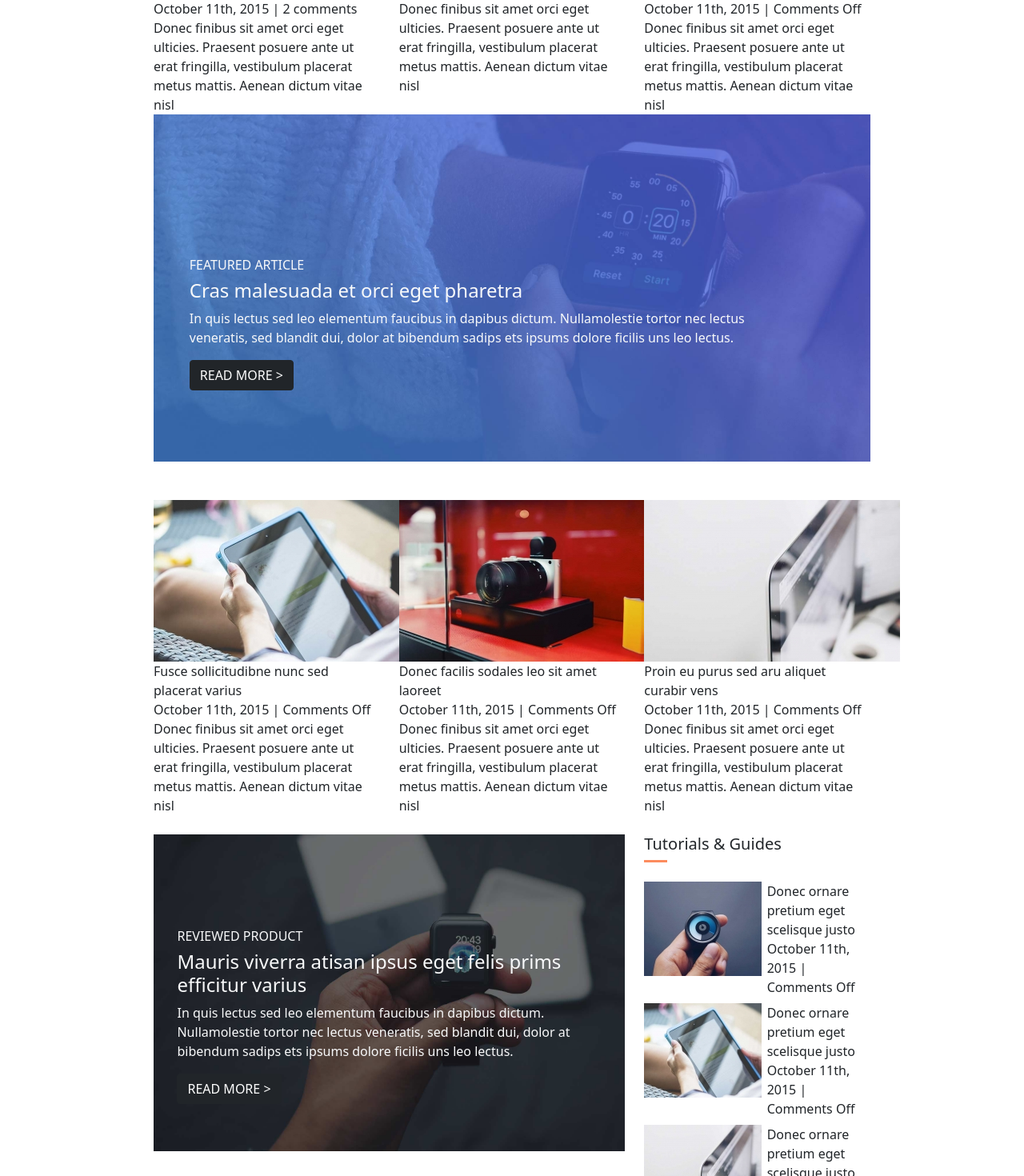
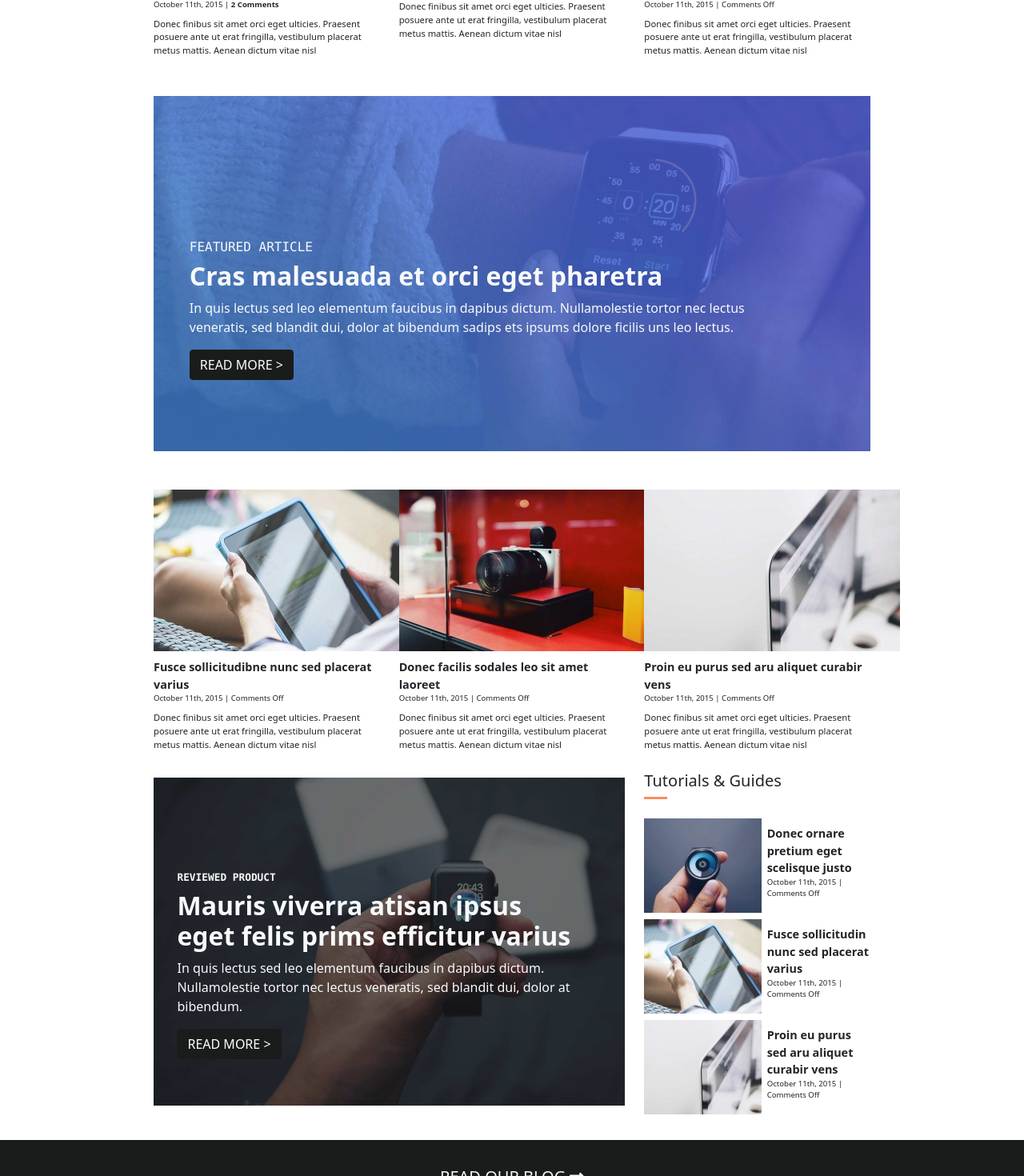
Before and after one commit to Gtp87/proj-html-vuejs, a Vue app: page / in a window 1280 px wide. Shown: the part 1303-2773 px from the top of the page at 80% size. Built offline with nearby package versions, Linux system fonts and the light colour scheme.

Commit message:
fix main fonts, start footer

```diff
--- a/src/assets/scss/partials/_variables.scss
+++ b/src/assets/scss/partials/_variables.scss
@@ -1,5 +1,6 @@
 $fontFamily: 'Montserrat', 'Open Sans', 'Roboto', sans-serif;
-$headerBgColor: #27aabe;
+$headerBgColor: #74def4;
 $silverChalice: #f2f2f2;
 $colorSalmon: #fc8c5e;
 $colorWhite: #ffffff;
+$sharkBlack: #1a1b1b;
--- a/src/components/Header.vue
+++ b/src/components/Header.vue
@@ -1,7 +1,7 @@
 <template>
 <header>
     <div class="container-70">
-        <div class="row nav-menu">
+        <div class="row">
             <div class="col-12 d-flex justify-content-between">
                 <div class="logo">
                     <img src="../assets/img/logo.png" alt="logo">
@@ -54,13 +54,14 @@ header {
     color: white;
     background-color: $headerBgColor;
     .logo {
-        padding: 0.6em;
+    padding: 0.6em;
     }
     li {
         display: inline-block;
         margin: 0 1em;
         cursor: pointer;
     }
+
     .jumbo-container-top {
         background-image: url(../assets/img/home_slider_bg.jpg);
         background-position: center;
--- a/src/components/Main.vue
+++ b/src/components/Main.vue
@@ -12,9 +12,9 @@
                 <div class="img-container">
                     <img src="../assets/img/post_feat_img_25-320x202.jpg" alt="">
                 </div>
-                <div class="news-text">
+                <div class="news-article">
                     <div class="news-title">Morbi vitae dui euismod vulputate sollicitudin</div>
-                    <div class="news-date">October 11th, 2015 | 2 comments</div>
+                    <div class="news-date">October 11th, 2015 |<span class="fw-bold"> 2 Comments</span></div>
                     <div class="news-text">Donec finibus sit amet orci eget ulticies. Praesent posuere ante ut erat fringilla, vestibulum placerat metus mattis. Aenean dictum vitae nisl</div>
                 </div>
             </div>
@@ -22,7 +22,7 @@
                 <div class="img-container">
                     <img src="../assets/img/post_feat_img_24-320x202.jpg" alt="">
                 </div>
-                <div class="news-text">
+                <div class="news-article">
                     <div class="news-title">Vivamus pellenteque, felis quis varius</div>
                     <div class="news-date">October 11th, 2015 | Comments Off</div>
                     <div class="news-text">Donec finibus sit amet orci eget ulticies. Praesent posuere ante ut erat fringilla, vestibulum placerat metus mattis. Aenean dictum vitae nisl</div>
@@ -32,17 +32,17 @@
                 <div class="img-container">
                     <img src="../assets/img/post_feat_img_23-320x202.jpg" alt="">
                 </div>
-                <div class="news-text">
+                <div class="news-article">
                     <div class="news-title">Donec ornare pretium eget scelisque justo</div>
                     <div class="news-date">October 11th, 2015 | Comments Off</div>
                     <div class="news-text">Donec finibus sit amet orci eget ulticies. Praesent posuere ante ut erat fringilla, vestibulum placerat metus mattis. Aenean dictum vitae nisl</div>
                 </div>
             </div>
         </div>
-        <div class="featured-article">
+        <div class="featured-article mt-5">
             <div class="feat-article-text text-light">
-                <h6 class="text-uppercase">featured article</h6>
-                <h4>Cras malesuada et orci eget pharetra</h4>
+                <h6 class="text-uppercase font-monospace">featured article</h6>
+                <h4 class="fw-bold fs-2">Cras malesuada et orci eget pharetra</h4>
                 <p>In quis lectus sed leo elementum faucibus in dapibus dictum. Nullamolestie tortor nec lectus veneratis, sed blandit dui, dolor at bibendum sadips ets ipsums dolore ficilis uns leo lectus.</p>
                 <button type="button" class="btn btn-dark">READ MORE ></button>
             </div>
@@ -52,7 +52,7 @@
                 <div class="img-container">
                     <img src="../assets/img/post_feat_img_22-320x202.jpg" alt="">
                 </div>
-                <div class="news-text">
+                <div class="news-article">
                     <div class="news-title">Fusce sollicitudibne nunc sed placerat varius</div>
                     <div class="news-date">October 11th, 2015 | Comments Off</div>
                     <div class="news-text">Donec finibus sit amet orci eget ulticies. Praesent posuere ante ut erat fringilla, vestibulum placerat metus mattis. Aenean dictum vitae nisl</div>
@@ -62,7 +62,7 @@
                 <div class="img-container">
                     <img src="../assets/img/post_feat_img_21-320x202.jpg" alt="">
                 </div>
-                <div class="news-text">
+                <div class="news-article">
                     <div class="news-title">Donec facilis sodales leo sit amet laoreet</div>
                     <div class="news-date">October 11th, 2015 | Comments Off</div>
                     <div class="news-text">Donec finibus sit amet orci eget ulticies. Praesent posuere ante ut erat fringilla, vestibulum placerat metus mattis. Aenean dictum vitae nisl</div>
@@ -72,7 +72,7 @@
                 <div class="img-container">
                     <img src="../assets/img/post_feat_img_20-320x202.jpg" alt="">
                 </div>
-                <div class="news-text">
+                <div class="news-article">
                     <div class="news-title">Proin eu purus sed aru aliquet curabir vens</div>
                     <div class="news-date">October 11th, 2015 | Comments Off</div>
                     <div class="news-text">Donec finibus sit amet orci eget ulticies. Praesent posuere ante ut erat fringilla, vestibulum placerat metus mattis. Aenean dictum vitae nisl</div>
@@ -81,11 +81,11 @@
         </div>
         <div class="row mt-4 mb-4">
             <div class="col-8">
-                <div class="reviewed-product">
+                <div class="reviewed-product mt-2">
                     <div class="reviewed-product-text text-light">
-                        <h6 class="text-uppercase">reviewed product</h6>
-                        <h4>Mauris viverra atisan ipsus eget felis prims efficitur varius</h4>
-                        <p>In quis lectus sed leo elementum faucibus in dapibus dictum. Nullamolestie tortor nec lectus veneratis, sed blandit dui, dolor at bibendum sadips ets ipsums dolore ficilis uns leo lectus.</p>
+                        <h6 class="text-uppercase font-monospace">reviewed product</h6>
+                        <h4 class="fs-2 fw-bold">Mauris viverra atisan ipsus eget felis prims efficitur varius</h4>
+                        <p>In quis lectus sed leo elementum faucibus in dapibus dictum. Nullamolestie tortor nec lectus veneratis, sed blandit dui, dolor at bibendum.</p>
                         <button type="button" class="btn btn-dark">READ MORE ></button>
                     </div>
                 </div>
@@ -98,27 +98,27 @@
                     <div class="col-6">
                         <img src="../assets/img/post_feat_img_23-147x118.jpg" alt="">
                     </div>
-                    <div class="col-6">
-                        <div>Donec ornare pretium eget scelisque justo</div>
-                        <div>October 11th, 2015 | Comments Off</div>
+                    <div class="col-6 news-article">
+                        <div class="news-title">Donec ornare pretium eget scelisque justo</div>
+                        <div class="news-date">October 11th, 2015 | Comments Off</div>
                     </div>
                 </div>
                 <div class="row pb-2">
                     <div class="col-6">
                         <img src="../assets/img/post_feat_img_22-147x118.jpg" alt="">
                     </div>
-                    <div class="col-6">
-                        <div>Donec ornare pretium eget scelisque justo</div>
-                        <div>October 11th, 2015 | Comments Off</div>
+                    <div class="col-6 news-article">
+                        <div class="news-title">Fusce sollicitudin nunc sed placerat varius</div>
+                        <div class="news-date">October 11th, 2015 | Comments Off</div>
                     </div>
                 </div>
                 <div class="row pb-2">
                     <div class="col-6">
                         <img src="../assets/img/post_feat_img_20-147x118.jpg" alt="">
                     </div>
-                    <div class="col-6">
-                        <div>Donec ornare pretium eget scelisque justo</div>
-                        <div>October 11th, 2015 | Comments Off</div>
+                    <div class="col-6 news-article">
+                        <div class="news-title">Proin eu purus sed aru aliquet curabir vens</div>
+                        <div class="news-date">October 11th, 2015 | Comments Off</div>
                     </div>
                 </div>
             </div>
@@ -129,90 +129,90 @@
             <h5> read our blog <i class="fas fa-long-arrow-alt-right"></i></h5>
         </div>
     </div>
-    <div class="forum-section">
+    <div class="forum-section pb-5">
         <div class="container-70">
-            <div class="forum-title text-center pt-5">
+            <div class="forum-title text-center pt-5 pb-5">
                 <h6 class="text-uppercase font-monospace">phasellus eget metus</h6>
-                <h3 class="fw-bold">Forum Sections</h3>
+                <h3 class="fw-bold pb-4">Forum Sections</h3>
             </div>
             <div class="forum-cards mt-4">
                 <div class="row row-cols-4">
                     <div class="col">
-                        <div class="card-container mb-4">
+                        <div class="card-container d-flex flex-column justify-content-center mb-4">
                             <div class="icon-cont text-center">
                                 <i class="far fa-file-alt"></i>
                             </div>
-                            <div class="card-text text-center">
+                            <div class="card-text text-center mt-3">
                                 <h6>News &amp; Community</h6>
                             </div>
                         </div>
                     </div>
                     <div class="col">
-                        <div class="card-container mb-4">
+                        <div class="card-container d-flex flex-column justify-content-center mb-4">
                             <div class="icon-cont text-center">
                                 <i class="fab fa-apple"></i>
                             </div>
-                            <div class="card-text text-center">
+                            <div class="card-text text-center mt-3">
                                 <h6>Apple Forum</h6>
                             </div>
                         </div>
                     </div>
                     <div class="col">
-                        <div class="card-container mb-4">
+                        <div class="card-container d-flex flex-column justify-content-center mb-4">
                             <div class="icon-cont text-center">
                                 <i class="fab fa-windows"></i>
                             </div>
-                            <div class="card-text text-center">
+                            <div class="card-text text-center mt-3">
                                 <h6>Microsoft Forum</h6>
                             </div>
                         </div>
                     </div>
                     <div class="col">
-                        <div class="card-container mb-4">
+                        <div class="card-container d-flex flex-column justify-content-center mb-4">
                             <div class="icon-cont text-center">
                                 <i class="fab fa-android"></i>
                             </div>
-                            <div class="card-text text-center">
+                            <div class="card-text text-center mt-3">
                                 <h6>Android Forum</h6>
                             </div>
                         </div>
                     </div>
                     <div class="col">
-                        <div class="card-container mb-4">
+                        <div class="card-container d-flex flex-column justify-content-center mb-4">
                             <div class="icon-cont text-center">
                                 <i class="fas fa-coffee"></i>
                             </div>
-                            <div class="card-text text-center">
+                            <div class="card-text text-center mt-3">
                                 <h6>General Discussion</h6>
                             </div>
                         </div>
                     </div>
                     <div class="col">
-                        <div class="card-container mb-4">
+                        <div class="card-container d-flex flex-column justify-content-center mb-4">
                             <div class="icon-cont text-center">
                                 <i class="fas fa-cubes"></i>
                             </div>
-                            <div class="card-text text-center">
+                            <div class="card-text text-center mt-3">
                                 <h6>Apps &amp; Software</h6>
                             </div>
                         </div>
                     </div>
                     <div class="col">
-                        <div class="card-container mb-4">
+                        <div class="card-container d-flex flex-column justify-content-center mb-4">
                             <div class="icon-cont text-center">
                                 <i class="fas fa-laptop"></i>
                             </div>
-                            <div class="card-text text-center">
+                            <div class="card-text text-center mt-3">
                                 <h6>Gadget &amp; Stuff</h6>
                             </div>
                         </div>
                     </div>
                     <div class="col">
-                        <div class="card-container mb-4">
+                        <div class="card-container d-flex flex-column justify-content-center mb-4">
                             <div class="icon-cont text-center">
                                 <i class="fas fa-wrench"></i>
                             </div>
-                            <div class="card-text text-center">
+                            <div class="card-text text-center mt-3">
                                 <h6>Tutorials &amp; Guides</h6>
                             </div>
                         </div>
@@ -228,9 +228,18 @@
     </div>
     <div class="community">
         <div class="container-50 community-text text-center">
-            <h3>Hey! Join to our Community</h3>
-            <p>Nulla molestie tortor nec lectus venenatis, sed blandit dui finibus. Curabitur feugiat vulputate purus ipsum dolores ficilis uns etra</p>
+            <h2 class="fw-bold fs-1">Hey! Join to our <br> Community</h2>
+            <p>Nulla molestie tortor nec lectus venenatis, sed blandit dui finibus. Curabitur feugiat <br> vulputate purus ipsum dolores ficilis uns etra</p>
             <button type="button" class="btn btn-primary">SIGN UP > </button>
+        </div>
+    </div>
+    <div class="subscribe">
+        <div class="text-center">
+            <h4>Subscribe to our Newsletter</h4>
+            <div class="search-container">
+                    <input placeholder="Insert your email*" type="text">
+                    <button class="btn btn-dark ms-3" type="submit">SEND</button>
+                </div>
         </div>
     </div>
 </main>
@@ -246,6 +255,10 @@ export default {
 <style lang="scss">
 @import "../assets/scss/style.scss";
 
+.main-title h6 {
+    font-size: 0.8em;
+    font-weight: bold;
+}
 .main-title::after {
     height: 3px;
     width: 10%;
@@ -253,6 +266,23 @@ export default {
     display: block;
     background-color: $colorSalmon;
     content:"";
+}
+
+.news-title {
+    font-size: 0.9em;
+    font-weight: bold;
+    margin-top: 0.6em;
+}
+
+.news-date {
+    font-size: 0.6em;
+    font-weight: lighter;
+    margin-bottom: 0.9em;
+}
+
+.news-text {
+    font-size: 0.7em;
+    font-weight: lighter;
 }
 
 .featured-article {
@@ -263,6 +293,11 @@ export default {
     .feat-article-text {
         padding: 20% 10% 10% 5%;
     }
+    .btn-dark {
+        background-color: $sharkBlack;
+        border-color: $sharkBlack;
+    }
+
 }
 
 .reviewed-product {
@@ -272,6 +307,14 @@ export default {
     background-repeat: no-repeat;
     .reviewed-product-text {
         padding: 20% 10% 10% 5%;
+        h6 {
+            font-size: 0.8em;
+            font-weight: bold;
+        }
+        .btn-dark {
+        background-color: $sharkBlack;
+        border-color: $sharkBlack;
+        }
     }
 }
 
@@ -284,14 +327,15 @@ export default {
 }
 
 .blog {
-    background-color: black;
-    height: 80px;
+    background-color: $sharkBlack;
+    height: 100px;
     position: relative;
     .blog-text {
     position: absolute;
     top: 50%;
     left: 50%;
     transform: translate(-50%, -50%);
+    cursor: pointer;
     }
 }
 
@@ -306,12 +350,27 @@ export default {
 
 .forum-section {
     background-color: $silverChalice;
+    h6 {
+    font-size: 0.8em;
+    font-weight: bold;
+}
 }
 .card-container {
     background-color: $colorWhite;
     width: 200px;
     height: 200px;
     border-top: 2px solid #27aabe;
+    cursor: pointer;
+    .icon-cont {
+        width: 84px;
+        height: 84px;
+        line-height: 84px;
+        font-size: 42px;
+        border-radius: 100%;
+        margin: 0 auto;
+        background-color: $colorSalmon;
+        color: $colorWhite;
+    }
 }
 
 .community {
@@ -333,4 +392,10 @@ export default {
         }
     }
 }
+
+.subscribe {
+    background-color: $silverChalice;
+    height: 200px;
+    padding: 5em 0;
+}
 </style>
```
Also changed, not shown: src/components/Footer.vue (+13 -1 lines), src/assets/scss/partials/_commons.scss (line endings or trailing spaces).
